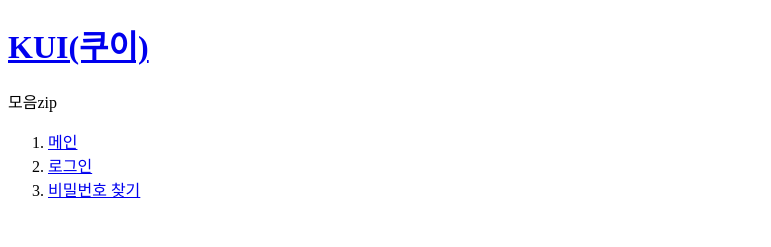
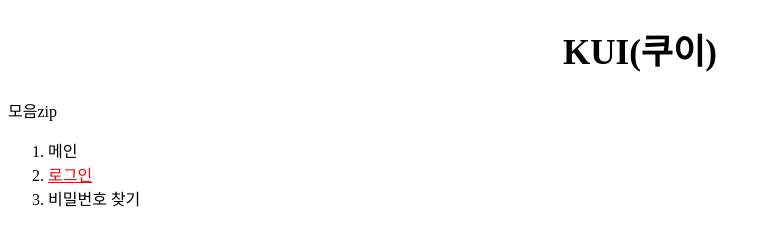
Before and after one commit to hyongaaa/foodie, a plain HTML site: page 2.html in a window 1280 px wide. Shown: the whole page, without its empty margins (0-771 px from the left). Drawn offline with Linux system fonts and the light colour scheme.

Commit message:
Add files via upload
- head 태그 수정.

```diff
--- a/2.html
+++ b/2.html
@@ -3,6 +3,16 @@
 <head>
   <title>KUI(쿠이)-로그인</title>
   <meta charset="utf-8">
+  <style>
+    a {
+      color:black;
+      text-decoration: none;
+    }
+    h1 {
+      font-size: 35px;
+      text-align: center;
+    }
+  </style>
   <!-- Global site tag (gtag.js) - Google Analytics -->
   <script async src="https://www.googletagmanager.com/gtag/js?id=UA-123998083-1"></script>
   <script>
@@ -12,13 +22,12 @@
 
     gtag('config', 'UA-123998083-1');
   </script>
-
-<head>
+</head>
 <body>
   <h1><a href="index.html">KUI(쿠이)</a></h1>모음zip
   <ol>
     <li><a href="1.html">메인</a></li>
-    <li><a href="2.html">로그인</a></li>
+    <li><a href="2.html" style="color:red; text-decoration:underline;">로그인</a></li>
     <li><a href="3.html">비밀번호 찾기</a></li>
   </ol>
   <br>
```
Also changed, not shown: 1.html (+6 -2 lines), 3.html (+1 -1 lines), index.html (+2 -2 lines).
